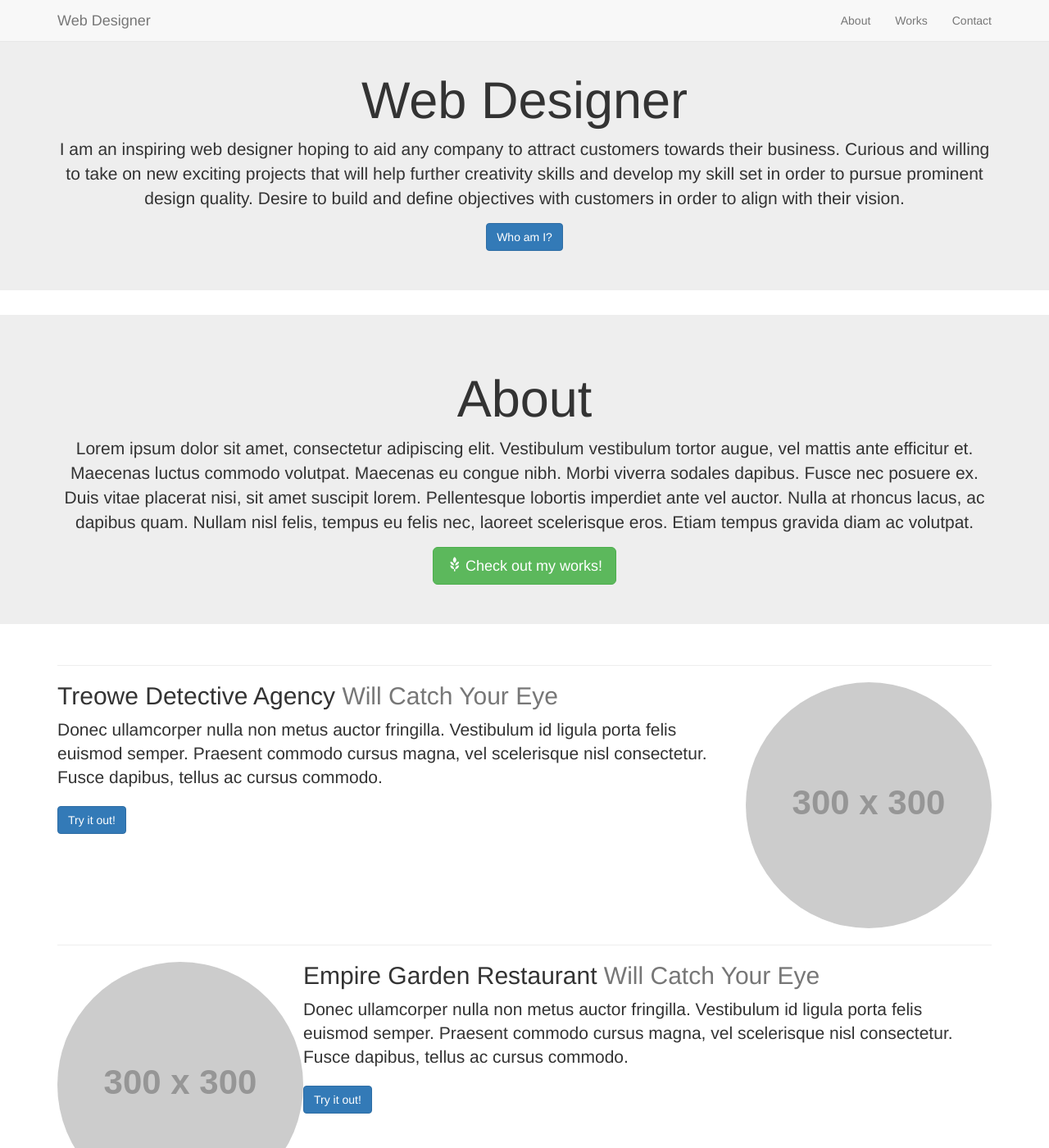
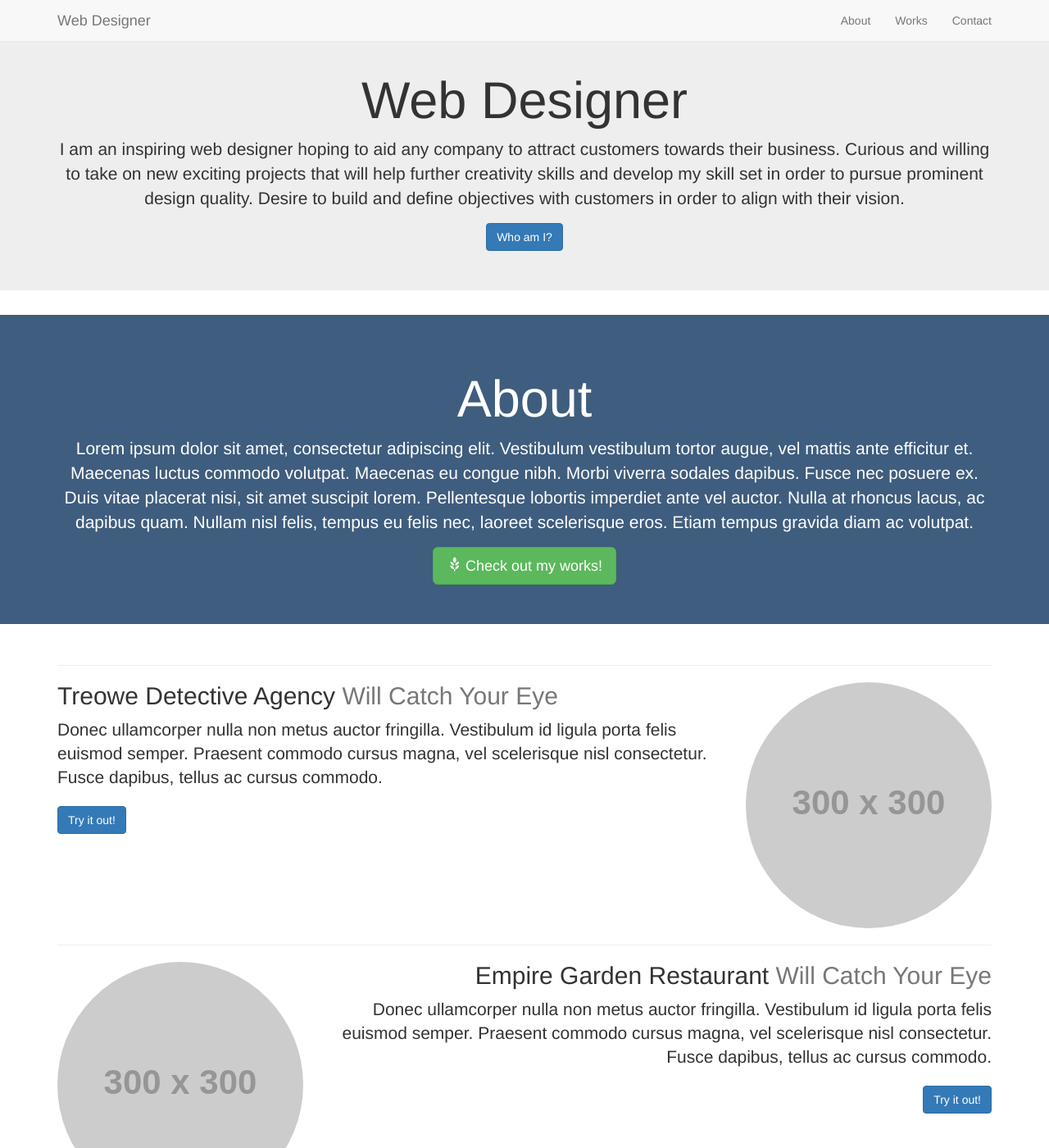
Before and after one commit to jasitu/jasitu.github.io, a Jekyll site: the page index.html, which Jekyll copies as it is, in a window 1280 px wide and 1400 px high. Shown: the whole window at 82% size. Built offline with Jekyll 4.4.1, drawn with Linux system fonts in a browser that asks for light colours; nearby versions of some CDN libraries.

Commit message:
Added files via upload

```diff
--- a/css/custom.css
+++ b/css/custom.css
@@ -3,8 +3,31 @@
  padding: 20px 0px 20px 0px;
 }
 
-.works {
-  background-color: #7BCCF1;
-  padding: 30px 20px 20px 30px;
-  color: #FFFFFF
+#works h1{
+  font-size: 65px;
+  padding: 20px 0px 20px 0px;
 }
+
+#logotop {
+  font-family: 'Voltaire', sans-serif;
+  font-size: 40px;
+}
+
+#empire {
+  text-align: right;
+
+}
+
+#logo{
+  text-align: right;
+}
+
+#about{
+  background-color: #3F5D7E;
+  color: white;
+}
+
+#contact{
+  background-color: #3F5D7E;
+  color: white;
+}
```
